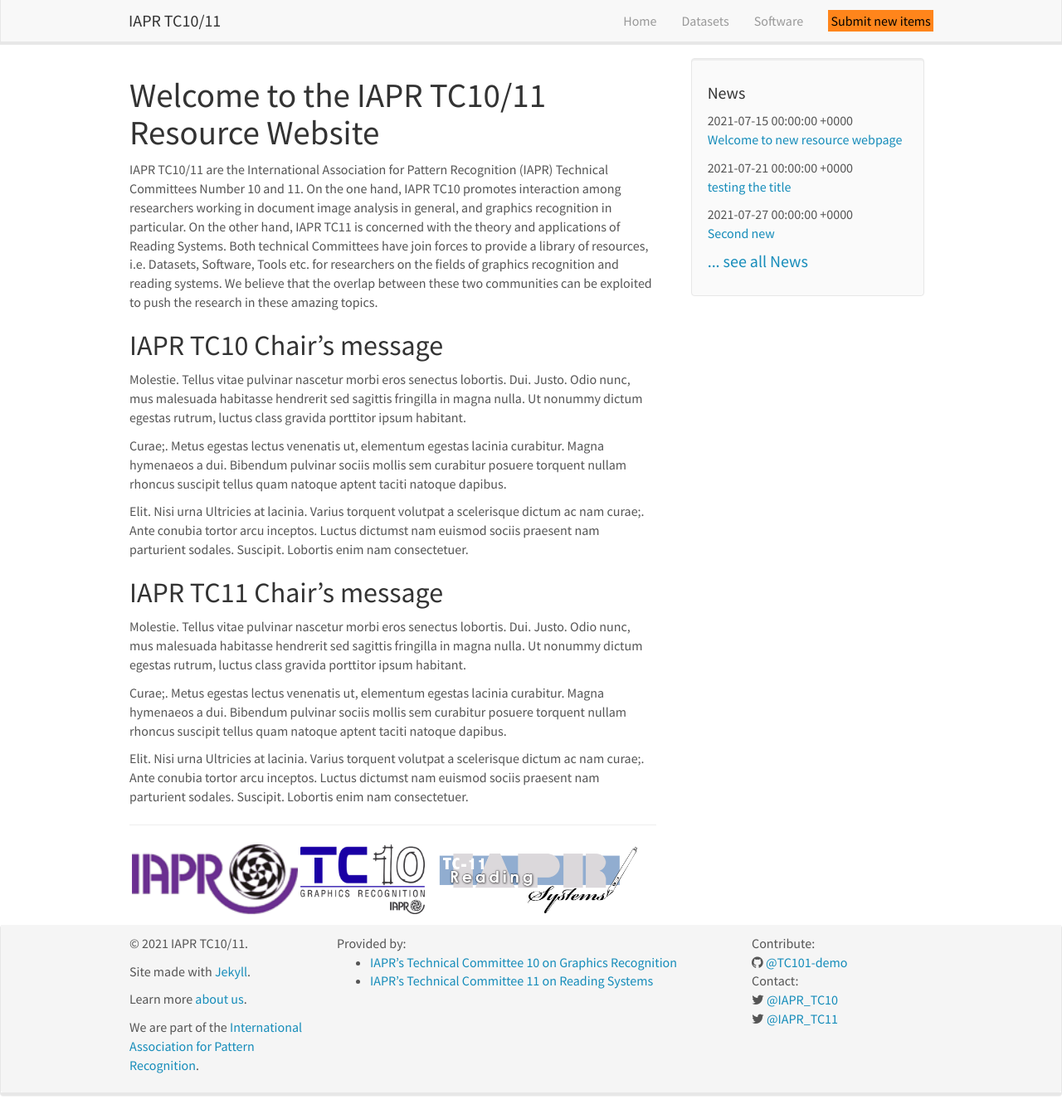
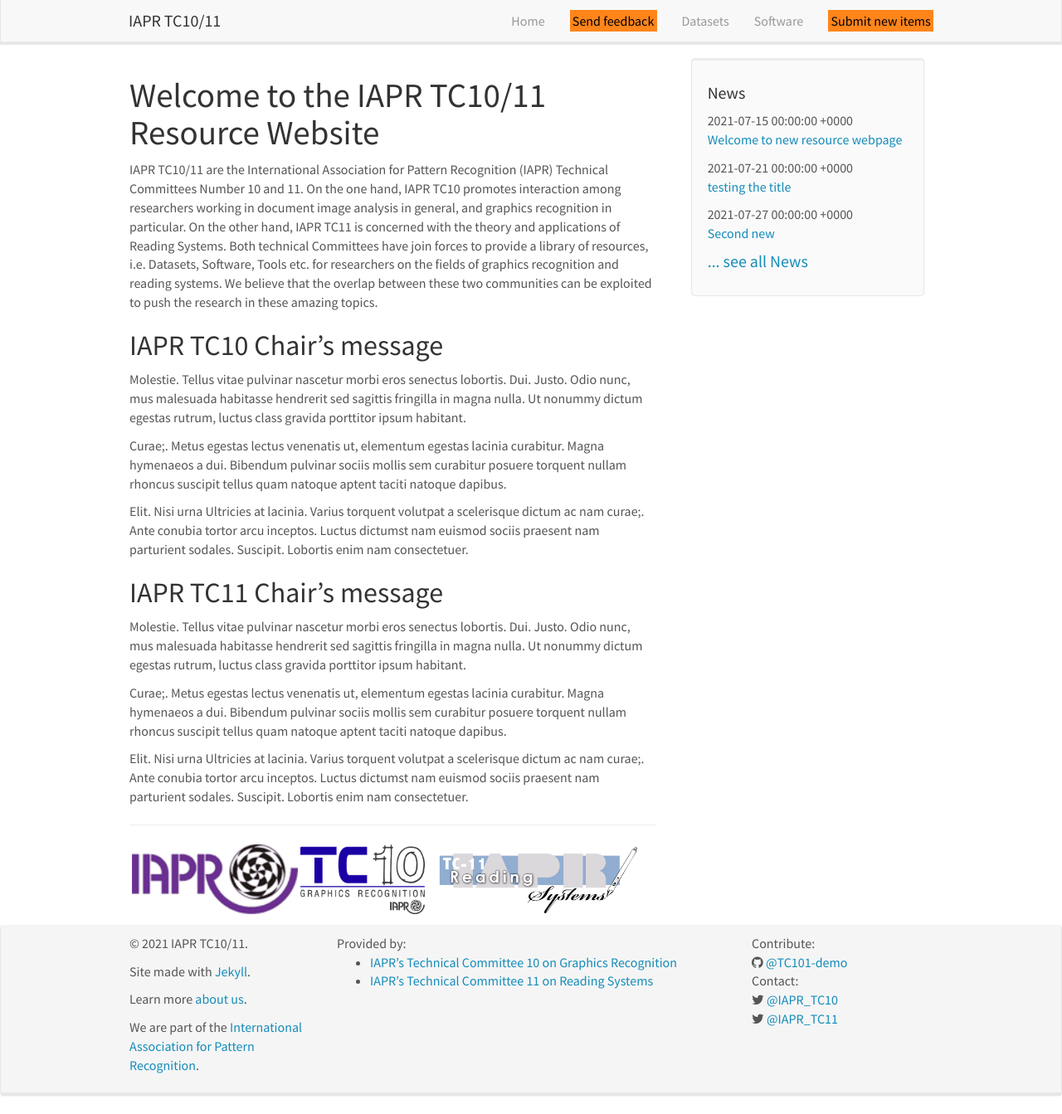
Before and after one commit to TC101-demo/TC101-demo.github.io, a Jekyll site: the page built from _pages/home.md, in a window 1280 px wide and 1343 px high. Shown: the whole window at 83% size. Built offline with Jekyll 4.4.1, drawn with Linux system fonts in a browser that asks for light colours; nearby versions of some CDN libraries.

Commit message:
Added feedback form

```diff
--- a/_data/navigation.yml
+++ b/_data/navigation.yml
@@ -2,6 +2,9 @@
 
 - title: "Home"
   url: ""
+
+- title: "<mark>Send feedback</mark>"
+  url: "feedback_form"
 
 - title: "Datasets"
   url: "datasets"
--- /dev/null
+++ b/_pages/feedback_form.html
@@ -0,0 +1,6 @@
+---
+title: "Feedback form"
+layout: default
+permalink: /feedback_form/
+---
+<iframe src="https://docs.google.com/forms/d/e/1FAIpQLSclHd7tvw7R2OSQlNGNah27GjCB77IkznCRPDBItM8sMbMHHg/viewform?embedded=true" width="640" height="1300" frameborder="0" marginheight="0" marginwidth="0">Loading…</iframe>
```
